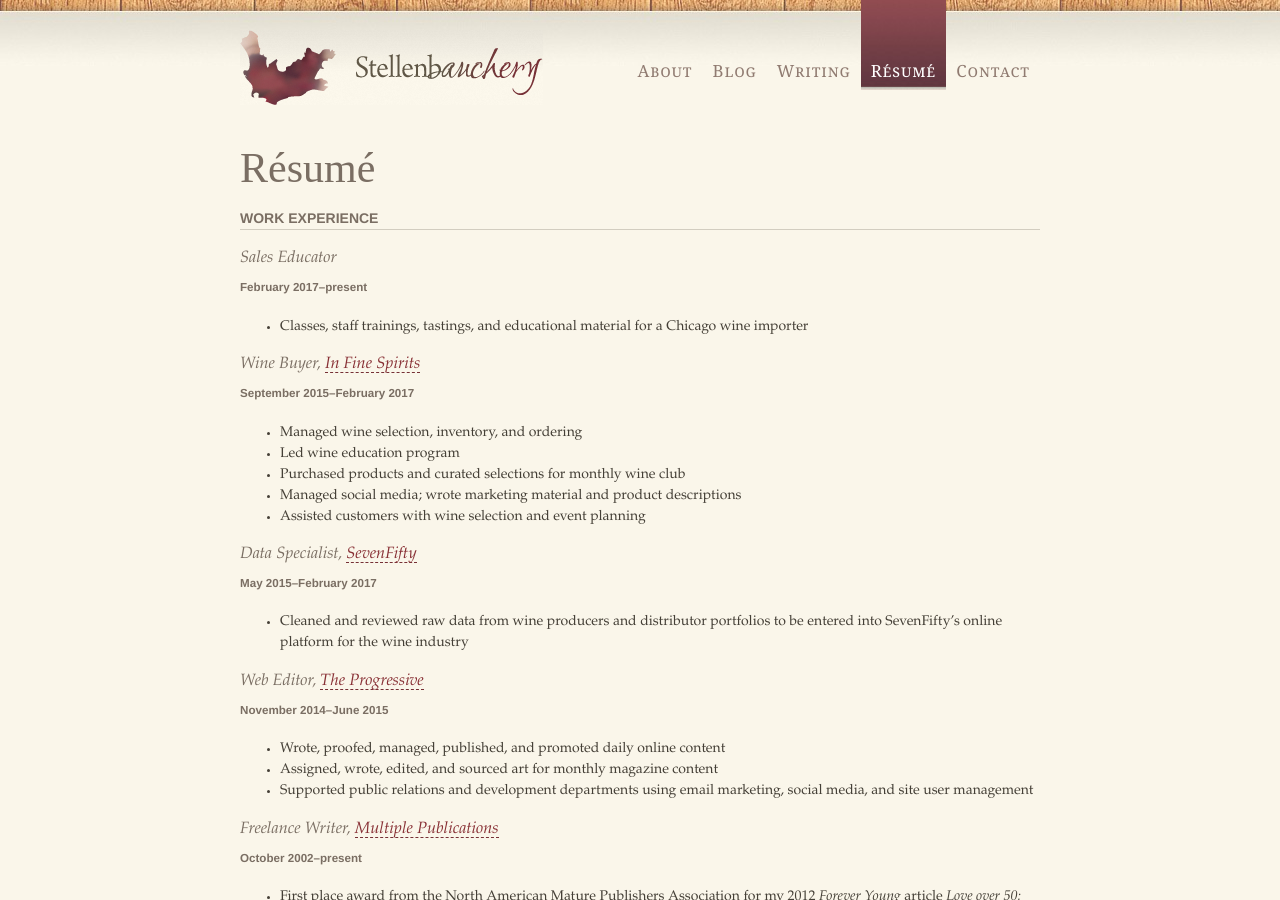
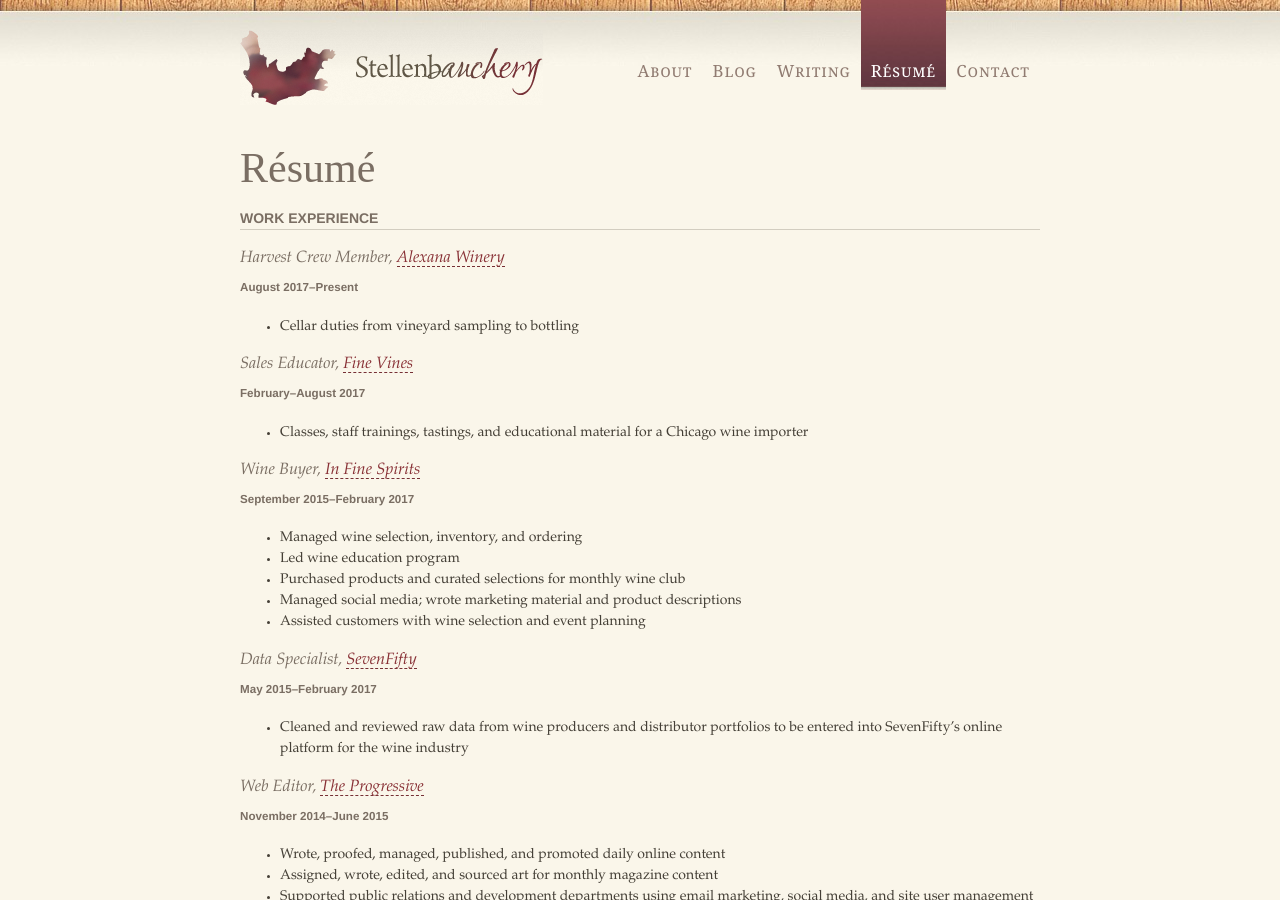
Before and after one commit to nywinewench/nywinewench.github.io, a Jekyll site: the page built from resume.md, in a window 1280 px wide and 900 px high. Built offline with Jekyll 4.4.1, drawn with Linux system fonts in a browser that asks for light colours; some web fonts are replaced; comment, search, counter and statistics services are not loaded.

Commit message:
resume update

```diff
--- a/resume.md
+++ b/resume.md
@@ -5,9 +5,15 @@ title: Résumé
 
 #### Work Experience
 
-### Sales Educator
+### Harvest Crew Member, [Alexana Winery](https://www.alexanawinery.com/)
 
-##### February 2017–present
+##### August 2017–Present
+
+* Cellar duties from vineyard sampling to bottling
+
+### Sales Educator, [Fine Vines](http://www.finevines.com/)
+
+##### February–August 2017
 
 * Classes, staff trainings, tastings, and educational material for a Chicago wine importer
 
```
